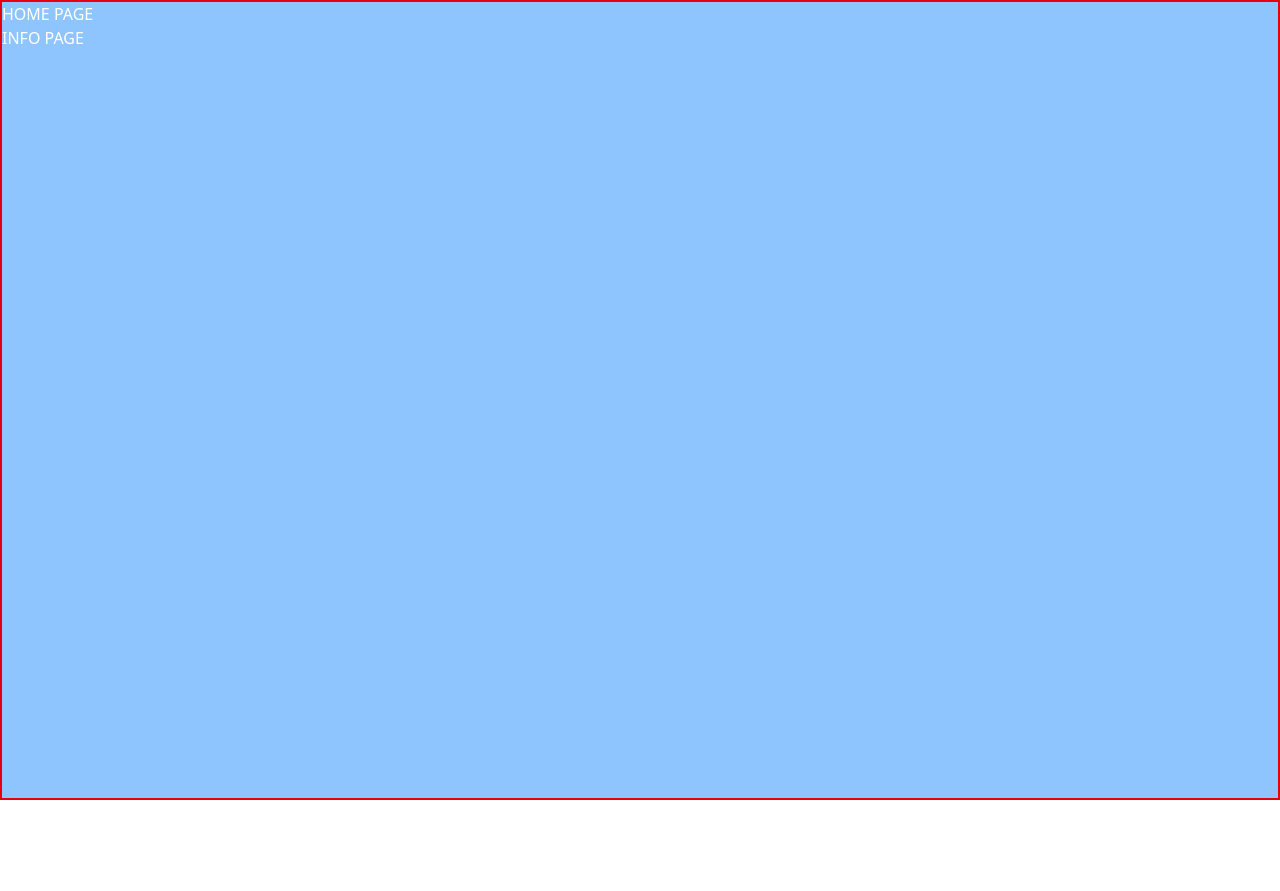
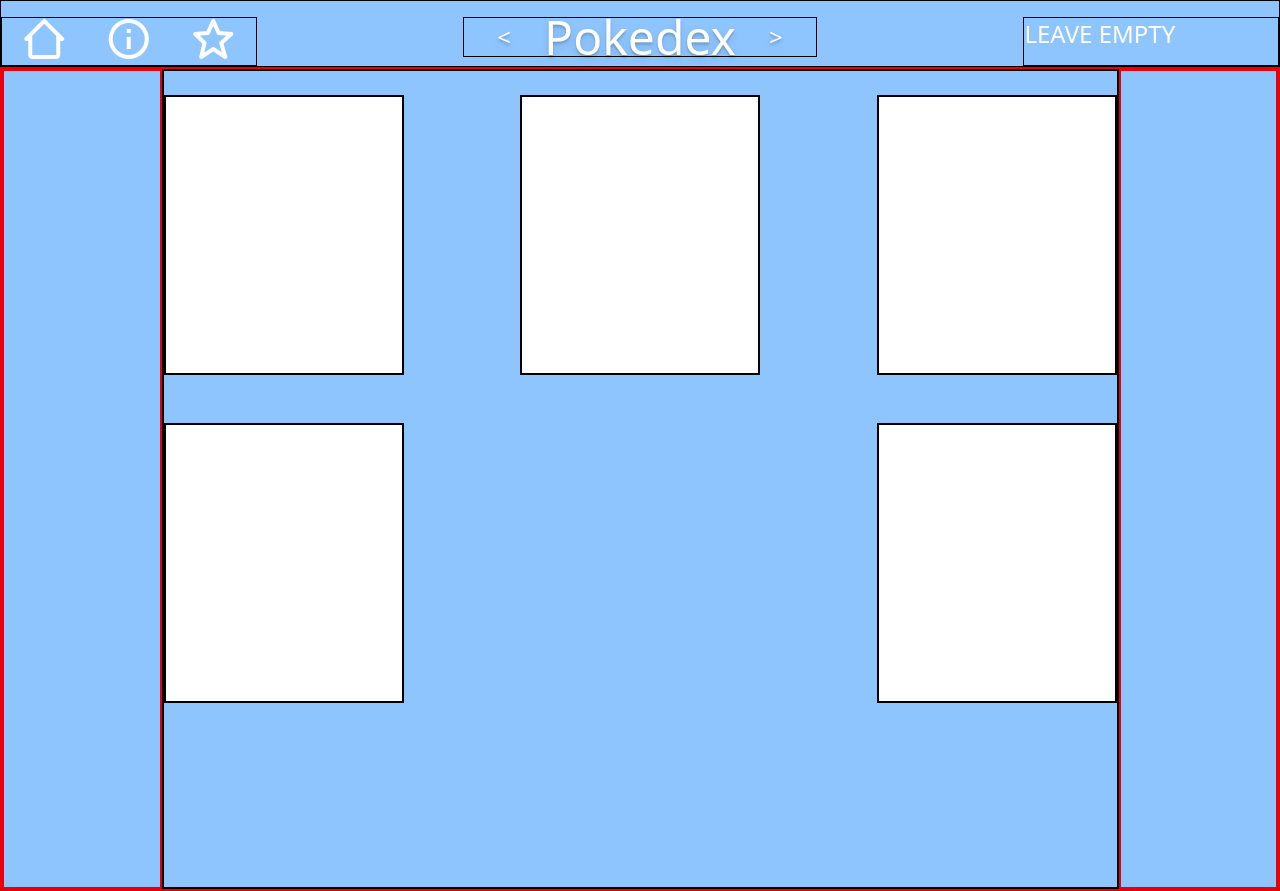
Before and after one commit to loganyeh/pokedex-react, a React (Vite) app: page /home in a window 1280 px wide. Before the commit the page ends 800 px from the top, so only its background shows below. Built offline with nearby package versions, Linux system fonts and the light colour scheme.

Commit message:
wip: created id cards for homepage browse search

```diff
--- a/src/components/SplashPage/IDBar.jsx
+++ b/src/components/SplashPage/IDBar.jsx
@@ -27,7 +27,7 @@ function IDBar({ data }){
             <div className="border border-black h-1/12 w-full flex justify-between items-start pt-4 text-2xl">
                 <div className="border border-black h-full w-1/5 flex justify-center items-center">
                     <Link to={"/home"}>
-                        <i className='border border-black bx bx-home-alt-2 text-5xl rounded-full hover:text-gray-300 active:text-gray-100 cursor-pointer'></i>
+                        <i className='bx bx-home-alt-2 text-5xl rounded-full hover:text-gray-300 active:text-gray-100 cursor-pointer'></i>
                     </Link>
                 </div>
 
--- a/src/pages/HomePage.jsx
+++ b/src/pages/HomePage.jsx
@@ -1,14 +1,53 @@
 import { Link } from "react-router-dom";
+import IDBar from "../components/SplashPage/IDBar";
+import IDBarNumber from "../components/SplashPage/IDBarNumber";
 
 function HomePage(){
+    const linkNameArr = ["/home", "/", "/"];
+    const iconImageArr = [
+        'bx bx-home-alt-2 text-5xl rounded-full hover:text-gray-300 active:text-gray-100 cursor-pointer',
+        'bx bx-info-circle text-5xl rounded-full hover:text-gray-300 active:text-gray-100 cursor-pointer',
+        'bx bx-star text-5xl rounded-full hover:text-gray-300 active:text-gray-100 cursor-pointer',
+    ];
 
     return(
         <>
-            <div className="border-2 border-red-600 h-screen w-screen bg-blue-300 text-white">
-                <div >HOME PAGE</div>
-                <Link to={"/"}>
-                    <div className="cursor-pointer">INFO PAGE</div>
-                </Link>
+            <div className="h-screen w-screen bg-blue-300 text-white">
+                <div className="border border-black h-1/12 w-full flex justify-between items-start pt-4 text-2xl">
+                    <div className="border border-black h-full w-1/5 flex justify-around items-center">
+                        {linkNameArr.map((title, index) => {
+                            return <Link key={index} to={title}>
+                                <i className={iconImageArr[index]}></i>
+                            </Link>
+                        })}
+                    </div>
+
+                    <div className="border border-black h-10 w-auto flex justify-center items-center">
+                        <div className="h-10 w-20 flex justify-center items-center text-shadow-lg hover:text-gray-200 active:text-white cursor-pointer">&lt;</div>
+                        <div className="h-10 w-auto flex justify-center items-center text-5xl text-shadow-lg hover:text-gray-200 active:text-white cursor-pointer">Pokedex</div>
+                        <div className="h-10 w-20 flex justify-center items-center text-shadow-lg hover:text-gray-200 active:text-white cursor-pointer">&gt;</div>
+                    </div>
+
+                    <div className="border border-black h-full w-1/5">LEAVE EMPTY</div>
+
+                </div>
+
+                {/* body page */}
+                <div className="border-2 border-red-600 h-auto min-h-full w-full bg-blue-300 flex">
+                        <div className="border-2 border-red-600 min-h-full w-1/8"></div>
+
+                        {/* pokemon list */}
+                        <div className="border-2 border-black min-h-full w-6/8 pb-40 flex flex-wrap justify-between">
+                            <div className="border-2 border-black bg-white h-70 w-60 my-6"></div>
+                            <div className="border-2 border-black bg-white h-70 w-60 my-6"></div>
+                            <div className="border-2 border-black bg-white h-70 w-60 my-6"></div>
+                            <div className="border-2 border-black bg-white h-70 w-60 my-6"></div>
+                            <div className="border-2 border-black bg-white h-70 w-60 my-6"></div>
+                        </div>
+
+                        <div className="border-2 border-red-600 min-h-full w-1/8"></div>
+                </div>
+
             </div>
         </>
     )
```
